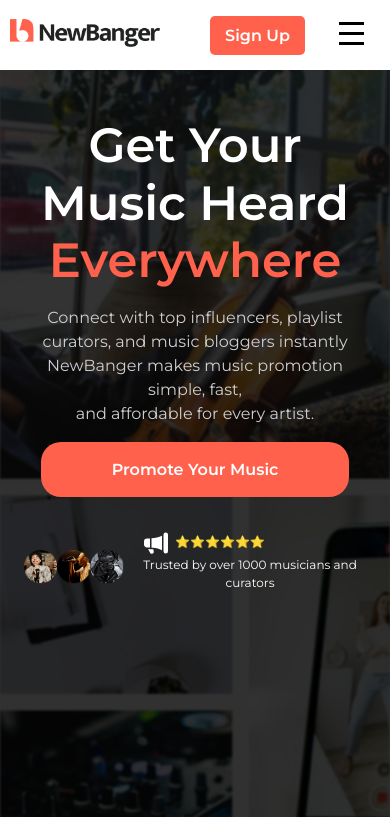
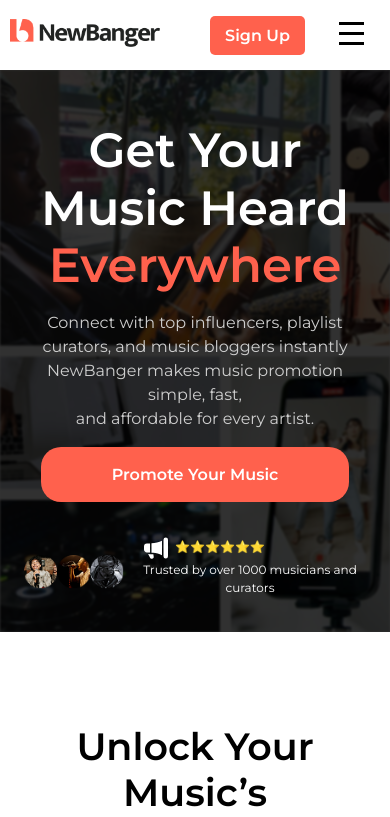
Before and after one commit to Menzo101/newBangersss, a React (Vite) app: page / in a window 390 px wide. Shown: the top 817 px of the page. Built offline with nearby package versions, Linux system fonts and the light colour scheme; a web font is replaced by a local one.

Commit message:
seventhCommit

```diff
--- a/src/components/secondcomponent.css
+++ b/src/components/secondcomponent.css
@@ -8,9 +8,10 @@
 .hero {
 
     position: relative;
-    height: 100vh;
+    /* height: 100vh; */
     overflow: hidden;
     color: #fff;
+    padding: 0 0 4rem 0;
 
     display: flex;
     /* align-items: center; */
@@ -291,10 +292,11 @@
     .hero {
 
         position: relative;
-        /* height: 100vh; */
+
+        padding: 0 0 2rem 0;
         overflow: hidden;
         color: #fff;
-        bottom: 5px;
+
         display: flex;
 
         /* align-items: center; */
@@ -675,5 +677,21 @@
 
     }
 
+    .hero {
+
+        position: relative;
+
+        padding: 0 0 2rem 0;
+        overflow: hidden;
+        color: #fff;
+
+        display: flex;
+
+        /* align-items: center; */
+
+
+
+    }
+
 
 }
```
